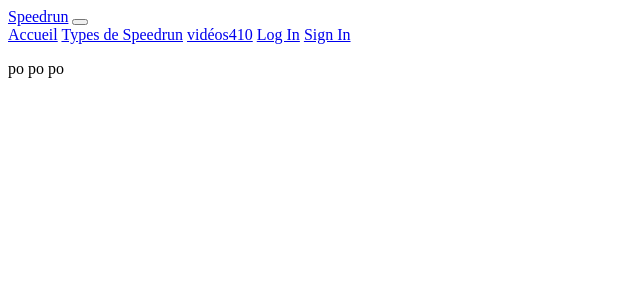
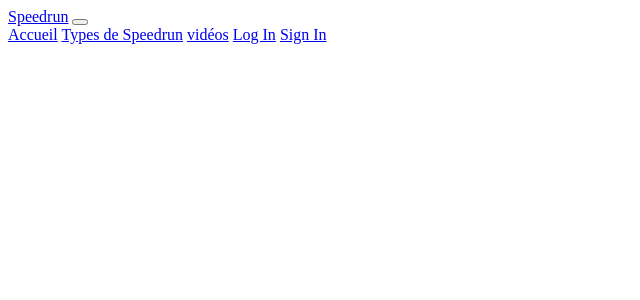
Before and after one commit to Thurtwings/WebAppProject, a PHP site: page /navbar.php in a window 1280 px wide. Shown: the top 300 px of the page, without its empty margins (0-640 px from the left). Run offline with PHP 8.4, Linux system fonts and the light colour scheme.

Commit message:
DONE: nothing WIP: nada TODO: tout le reste

```diff
--- a/pages/navbar.php
+++ b/pages/navbar.php
@@ -8,14 +8,14 @@
             <div class="navbar-nav">
                 <a class="nav-link text-white" aria-current="page" href="../pages/index.php">Accueil</a>
                 <a class="nav-link text-white" href="../pages/index.php">Types de Speedrun</a>
-                <a class="nav-link text-white" href="../pages/BestSR.php">vidéos410</a>
+                <a class="nav-link text-white" href="../pages/BestSR.php">vidéos</a>
                 <?php
                 if(!isset($_SESSION['user_name']))
                 { ?>
 
                     <a class="nav-link text-white" href="../pages/login.html">Log In</a>
                     <a class="nav-link text-white" href="../pages/signin.html">Sign In</a>
-                    <p>po po po</p>
+
             <?php }
             else
             { ?>
--- a/php/pdo_connection.php
+++ b/php/pdo_connection.php
@@ -3,7 +3,7 @@
 $host = 'localhost';
 $dbname = 'speedrun_website';
 $username = 'root';
-$password = '';
+$password = 'root1234';
 
 $dsn = "mysql:host=$host;dbname=$dbname;charset=utf8mb4";
 
--- a/php/register.php
+++ b/php/register.php
@@ -11,7 +11,7 @@ if ($_SERVER['REQUEST_METHOD'] === 'POST') {
     $user = $stmt->fetch();
 
     if ($user) {
-        $error = 'Username already taken';
+        $error = "nom d'utilisateur déjà pris";
     } else {
         $hash = password_hash($password, PASSWORD_DEFAULT);
         $stmt = $pdo->prepare('INSERT INTO users (username, password) VALUES (?, ?)');
```
Also changed, not shown: README.md.
